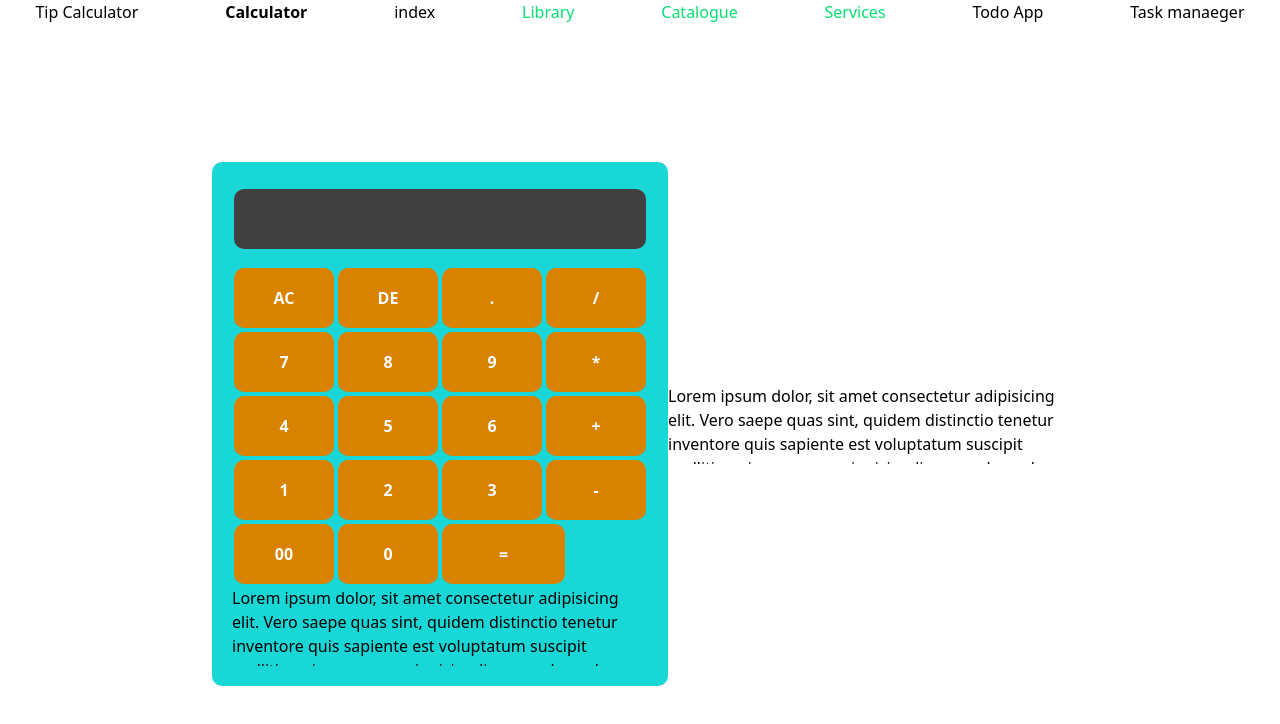
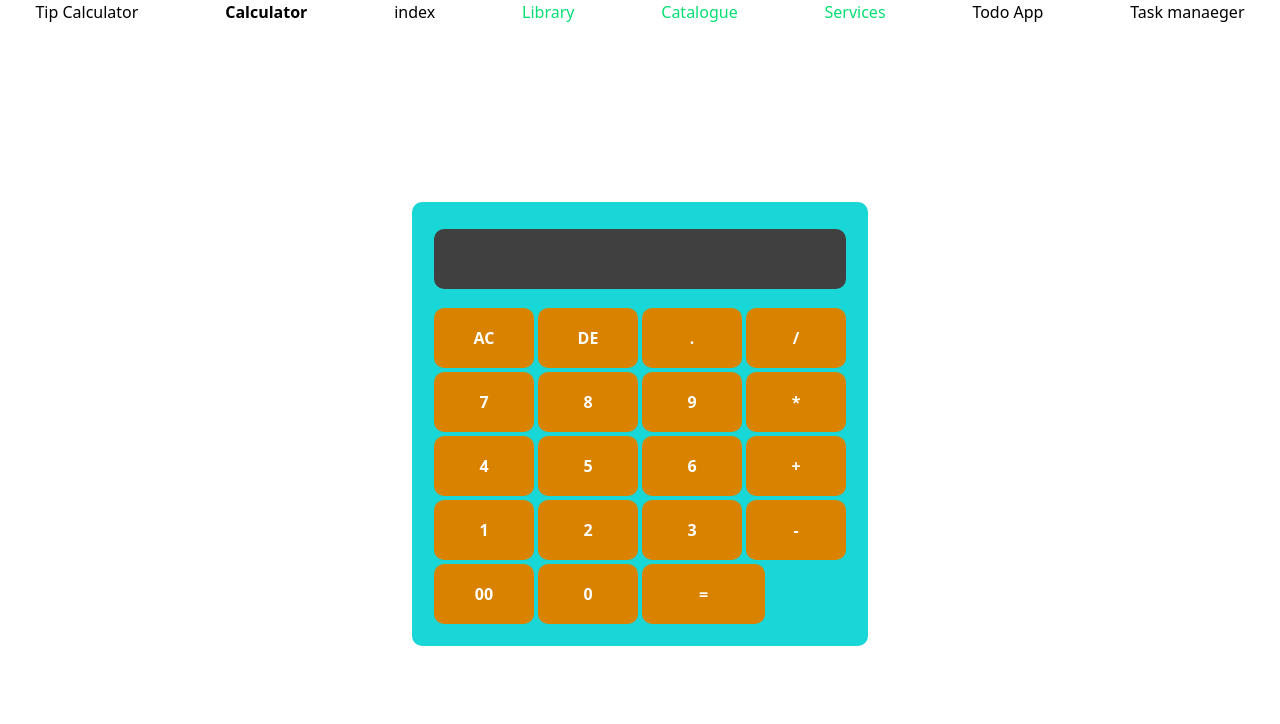
Before and after one commit to kamal0072/multipletaskmanagerapp, a React (Vite) app: page /contact in a window 1280 px wide. Shown: the top 724 px of the page. Built offline with nearby package versions, Linux system fonts and the light colour scheme.

Commit message:
remove extra p tag

```diff
--- a/src/components/Calculator.jsx
+++ b/src/components/Calculator.jsx
@@ -112,9 +112,7 @@ export default function Calculator() {
             />
           </div>
         </form>
-        <p className="h-20 w-100 overflow-scroll">Lorem ipsum dolor, sit amet consectetur adipisicing elit. Vero saepe quas sint, quidem distinctio tenetur inventore quis sapiente est voluptatum suscipit mollitia quisquam magni reiciendis quo culpa vel voluptatem exercitationem.</p>
       </div>
-        <p className="h-20 w-100 overflow-scroll">Lorem ipsum dolor, sit amet consectetur adipisicing elit. Vero saepe quas sint, quidem distinctio tenetur inventore quis sapiente est voluptatum suscipit mollitia quisquam magni reiciendis quo culpa vel voluptatem exercitationem.</p>
       </div>
   );
 }
```
